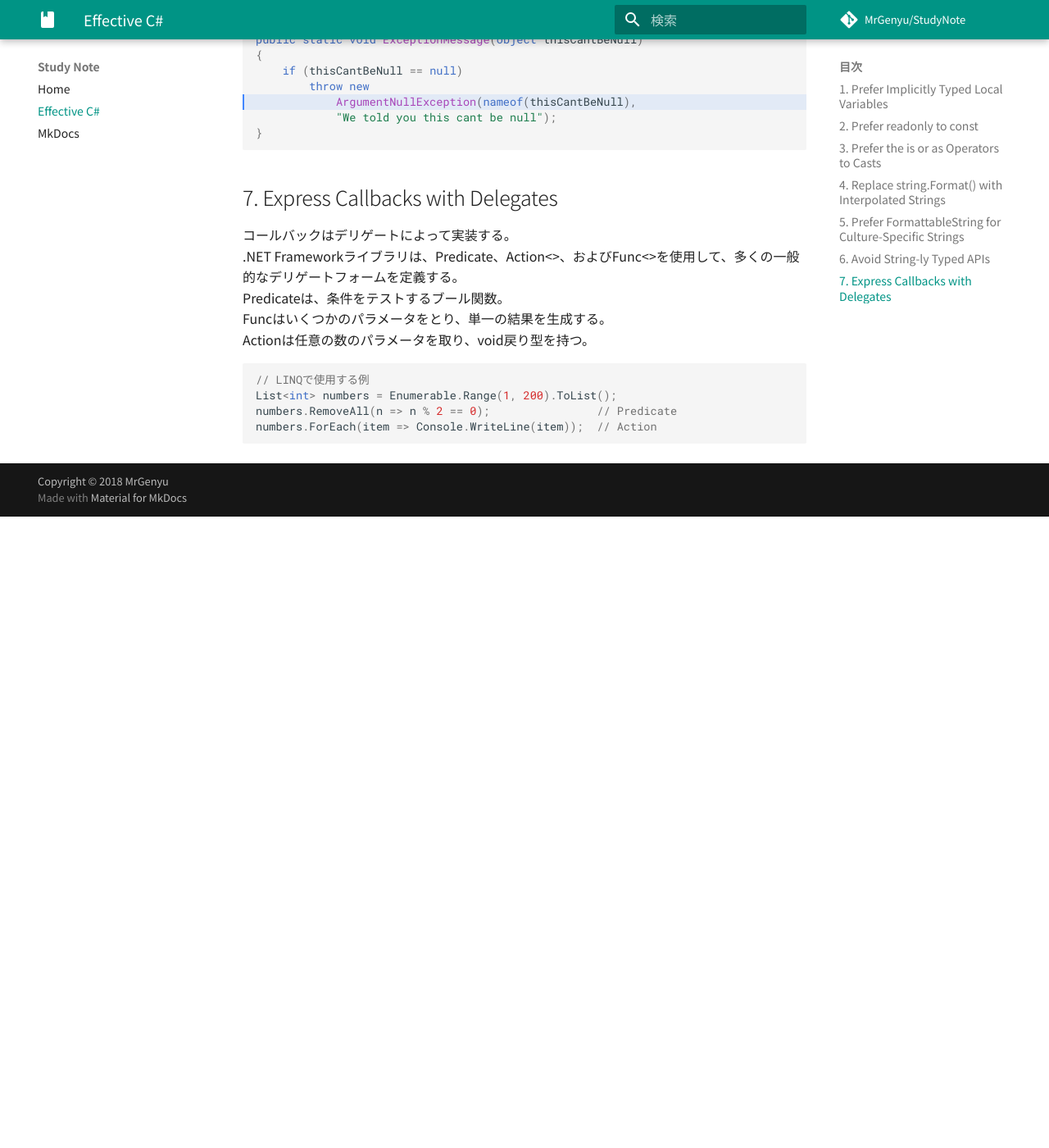
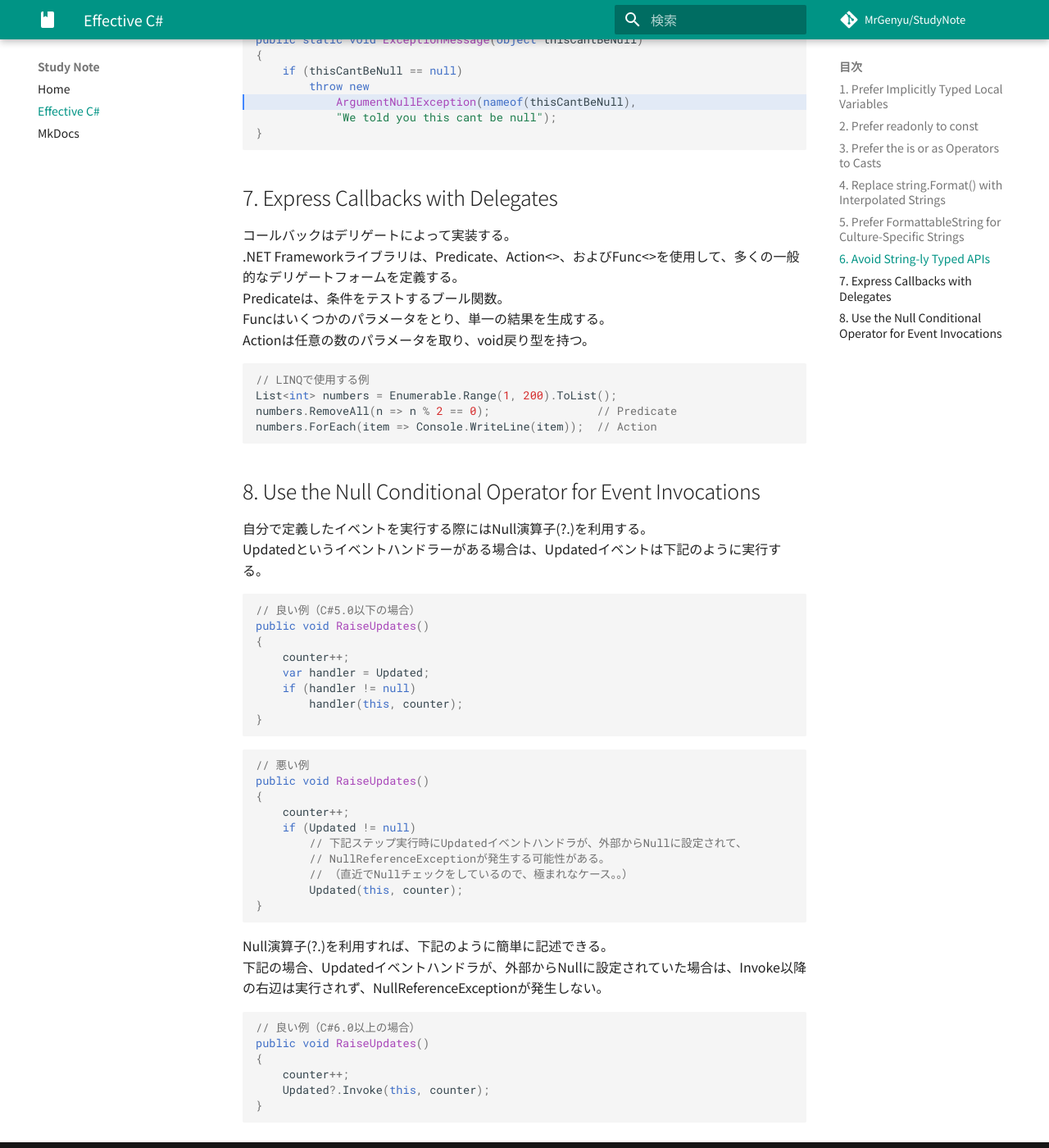
Before and after one commit to MrGenyu/StudyNote, an MkDocs documentation site: the page built from docs/effective_csharp_note.md, in a window 1280 px wide and 1400 px high, scrolled down 3257 px. Shown: the whole window at 82% size. Built offline with MkDocs 1.6.1 and Material for MkDocs 9.7.7, drawn with Linux system fonts in a browser that asks for light colours; comment, search, counter and statistics services are not loaded; old or Windows-style settings are respelled for this version of MkDocs; before the commit the page ends 3887 px from its top, so only the background shows below that.

Commit message:
項番８を追加

````diff
--- a/docs/effective_csharp_note.md
+++ b/docs/effective_csharp_note.md
@@ -176,3 +176,44 @@ List<int> numbers = Enumerable.Range(1, 200).ToList();
 numbers.RemoveAll(n => n % 2 == 0);                // Predicate
 numbers.ForEach(item => Console.WriteLine(item));  // Action
 ```
+
+## 8. Use the Null Conditional Operator for Event Invocations
+
+自分で定義したイベントを実行する際にはNull演算子(?.)を利用する。
+Updatedというイベントハンドラーがある場合は、Updatedイベントは下記のように実行する。
+
+``` C#
+// 良い例（C#5.0以下の場合）
+public void RaiseUpdates()
+{
+    counter++;
+    var handler = Updated;
+    if (handler != null)
+        handler(this, counter);
+}
+```
+
+``` C#
+// 悪い例
+public void RaiseUpdates()
+{
+    counter++;
+    if (Updated != null)
+        // 下記ステップ実行時にUpdatedイベントハンドラが、外部からNullに設定されて、
+        // NullReferenceExceptionが発生する可能性がある。
+        // （直近でNullチェックをしているので、極まれなケース。。）
+        Updated(this, counter);
+}
+```
+
+Null演算子(?.)を利用すれば、下記のように簡単に記述できる。
+下記の場合、Updatedイベントハンドラが、外部からNullに設定されていた場合は、Invoke以降の右辺は実行されず、NullReferenceExceptionが発生しない。
+
+``` C#
+// 良い例（C#6.0以上の場合）
+public void RaiseUpdates()
+{
+    counter++;
+    Updated?.Invoke(this, counter);
+}
+```
````
